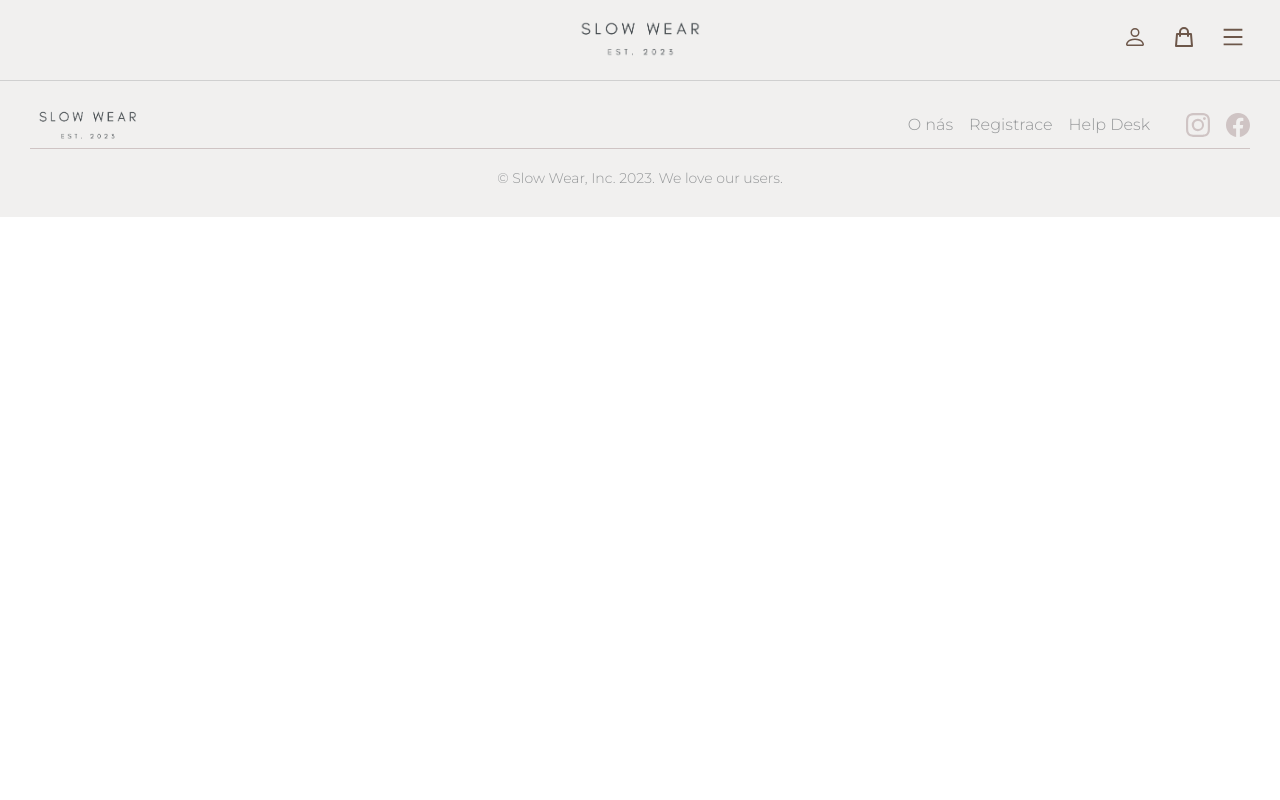
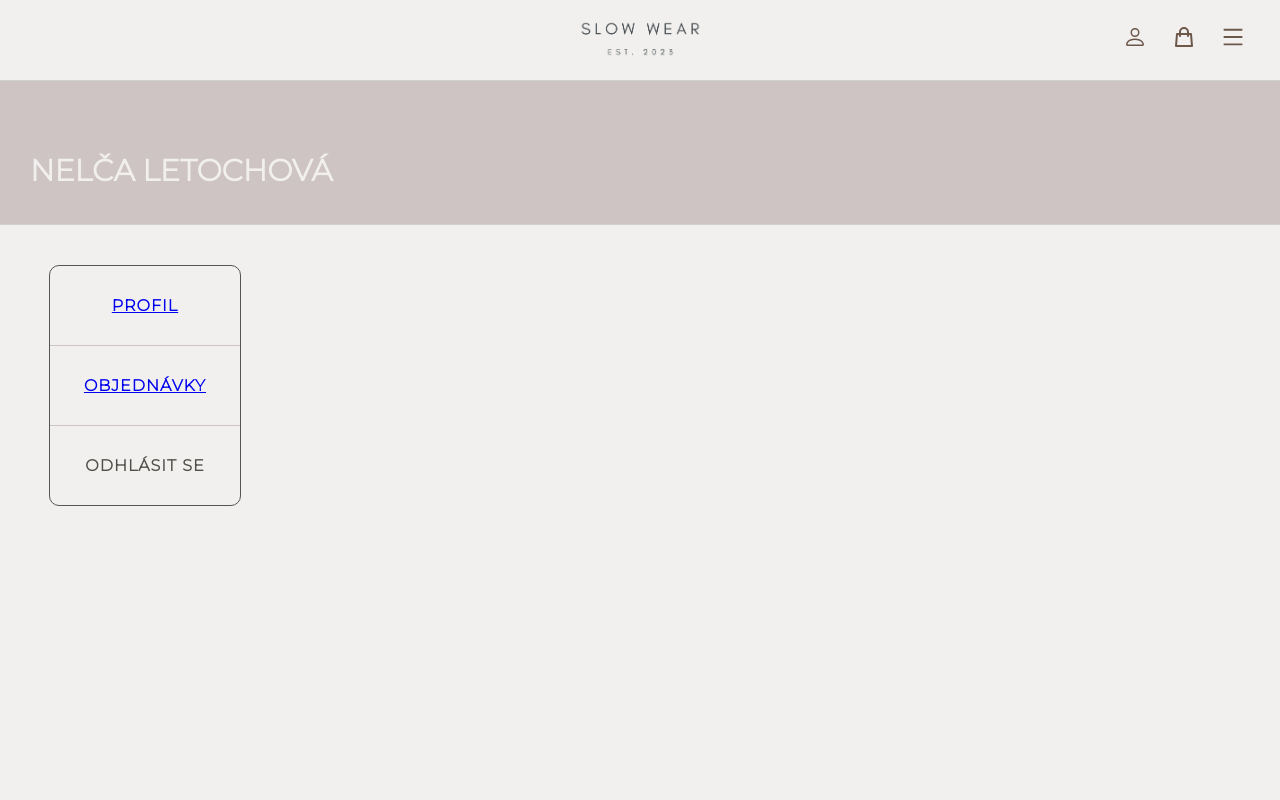
Before and after one commit to Kristyna-Novakova/slow-wear, a React app: page /muj-ucet in a window 1280 px wide. Shown: the top 800 px of the page. Built offline with nearby package versions, Linux system fonts and the light colour scheme; a web font is replaced by a local one.

Commit message:
UserPage routing

```diff
--- a/src/Components/Navbar/navbar.jsx
+++ b/src/Components/Navbar/navbar.jsx
@@ -39,7 +39,9 @@ export const Navbar = () => {
           </div>
           <ul className="menu">
             <li>
-              <BsPerson />
+              <Link to="/muj-ucet" className="registration-container">
+                <BsPerson />
+              </Link>
             </li>
             <li>
               <Link to="/kosik" className="cart-container">
--- a/src/Components/Navbar/style.css
+++ b/src/Components/Navbar/style.css
@@ -15,6 +15,7 @@
   align-items: center;
 }
 
+.registration-container,
 .cart-container {
   position: relative;
 }
--- a/src/Pages/App/App.jsx
+++ b/src/Pages/App/App.jsx
@@ -7,6 +7,9 @@ import { CategoryPage } from '../CategoryPage/CategoryPage';
 import { ProductDetail } from '../ProductDetail/ProductDetail';
 import { ShoppingCart } from '../ShoppingCart/ShoppingCart';
 import { Payment } from '../Payment/payment';
+import { UserPage } from '../UserPage/UserPage';
+import { OrderDetail } from '../OrderDetail/OrderDetail';
+import { UserDetail } from '../UserDetails/UserDetails';
 import { Footer } from '../../components/Footer/Footer';
 import {
   computeTotalPrice,
@@ -38,10 +41,13 @@ export const App = () => {
               cisloUctu="2202326673/2010"
               variabilniSymbol={20232023}
               castka={totalPrice}
-              zprava="Ahoj"
+              zprava="Děkujeme"
             />
           }
         />
+        <Route path="/muj-ucet" element={<UserPage />} />
+        <Route path="/muj-ucet/objednavky" element={<OrderDetail />} />
+        <Route path="/muj-ucet/osobni-udaje" element={<UserDetail />} />
       </Routes>
       <Footer />
     </div>
--- /dev/null
+++ b/src/Pages/OrderDetail/OrderDetail.jsx
@@ -0,0 +1,15 @@
+import React from 'react';
+
+export const OrderDetail = () => {
+  return (
+    <>
+      <div className="order-title">
+        <h2>Moje objednávky</h2>
+      </div>
+      <div className="order-detail">
+        <h3 className="order-number">Objednávka číslo 85245</h3>
+        <p className="shipped-order">Odesláno 11.06.2023</p>
+      </div>
+    </>
+  );
+};
--- a/src/Pages/ShoppingCart/shoppingCart.jsx
+++ b/src/Pages/ShoppingCart/shoppingCart.jsx
@@ -66,7 +66,7 @@ export const ShoppingCart = () => {
 
         <div className="cart-actions">
           <Link to="/platba">
-            <Button text="Pokračovat k platbě" />
+            <Button text="Odeslat objednávku" />
           </Link>
         </div>
       </div>
--- /dev/null
+++ b/src/Pages/UserDetails/UserDetails.jsx
@@ -0,0 +1,15 @@
+import React from 'react';
+
+export const UserDetail = () => {
+  return (
+    <>
+      <div className="user-title">
+        <h2>Profil</h2>
+      </div>
+      <div className="user-detail">
+        <h3 className="order-number">Jméno</h3>
+        <p className="shipped-order">Odesláno 11.06.2023</p>
+      </div>
+    </>
+  );
+};
--- /dev/null
+++ b/src/Pages/UserPage/UserPage.jsx
@@ -0,0 +1,31 @@
+import React from 'react';
+import './style.css';
+import { Link, Outlet } from 'react-router-dom';
+
+export const UserPage = () => {
+  return (
+    <section className="user-page-section">
+      <div className="user-detail-container">
+        <h2 className="name">Nelča Letochová</h2>
+      </div>
+      <div className="information-container">
+        <div className="section-list">
+          <ul>
+            <li>
+              {' '}
+              <Link to="/muj-ucet/osobni-udaje">Profil</Link>
+            </li>
+            <li>
+              <Link to="/muj-ucet/objednavky">Objednávky</Link>
+            </li>
+            <li>Odhlásit se</li>
+          </ul>
+        </div>
+        <Outlet />
+        <div className="detail-information-container">
+          <h2 className="name"></h2>
+        </div>
+      </div>
+    </section>
+  );
+};
--- /dev/null
+++ b/src/Pages/UserPage/style.css
@@ -0,0 +1,64 @@
+.user-page-section {
+  min-height: 100vh;
+  background-color: #F1F0EF;
+  color: #524F4A;
+}
+
+.user-detail-container {
+  min-height: 18vh;
+  width: 100%;
+  background-color: #CFC4C4;
+  display: flex;
+  justify-content: flex-start;
+  align-items: end;
+  border-bottom: 0.5px solid #d0d0d0;
+}
+
+.name {
+  text-transform: uppercase;
+  font-size: 30px;
+  margin-bottom: 35px;
+  margin-left: 30px;
+  color: #F1F0EF;
+}
+
+.information-container {
+  display: flex;
+  flex-direction: row;
+  justify-content: center;
+  align-items: center;
+  width: 25vw;
+  margin-top: 40px;
+}
+
+.section-list {
+  background-color: #F1F0EF;
+  width: 15vw;
+  display: block;
+  border-radius: 10px;
+  user-select: none;
+  border: 0.5px solid #555;
+}
+
+.section-list ul {
+  list-style: none;
+  text-align: center;
+
+  padding: 0;
+  margin: 0;
+}
+
+.section-list ul li {
+  display: block;
+  padding: 30px 15px;
+  list-style: none;
+  text-align: center;
+  text-transform: uppercase;
+  letter-spacing: 1px;
+  border-bottom: 1px solid #cfc4c4;
+  font-weight: bold;
+}
+
+.section-list>ul>li:last-child {
+  border-bottom: none;
+}
```
